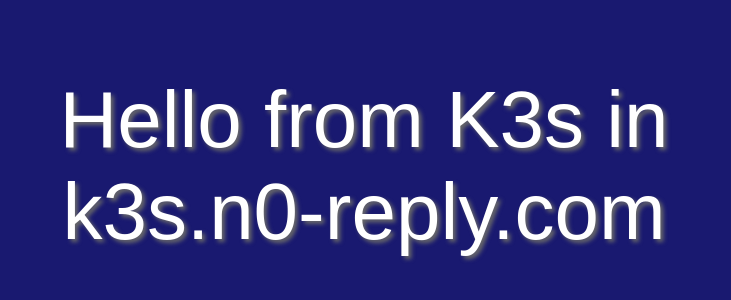
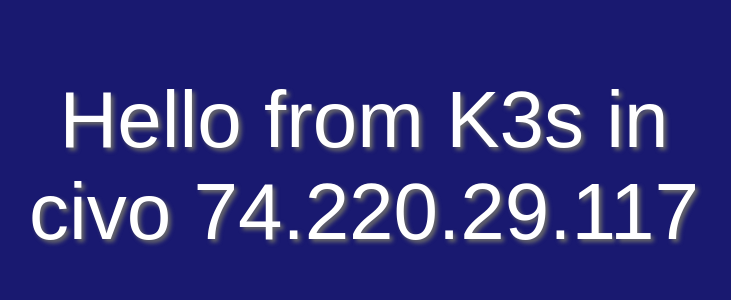
Before and after one commit to fpinero/Ingressing-with-k3s, a plain HTML site: page index.html in a window 1280 px wide. Shown: the part 242-542 px from the top of the page, without its empty margins (276-1007 px from the left). Drawn offline with Linux system fonts and the light colour scheme.

Commit message:
added info for civo cluster

```diff
--- a/index.html
+++ b/index.html
@@ -22,6 +22,6 @@
 </head>
 <body>
 	<div>Hello from K3s in</div>
-  	<div>k3s.n0-reply.com</div>
+  	<div>civo 74.220.29.117</div>
 </body>
 </html>
```
Also changed, not shown: 1 other file.
